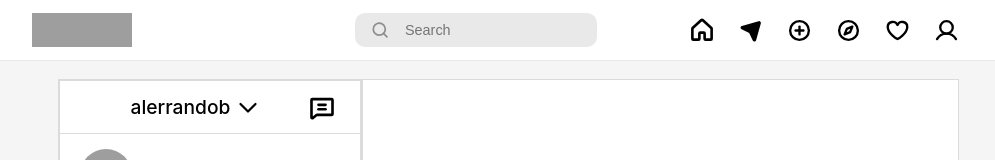
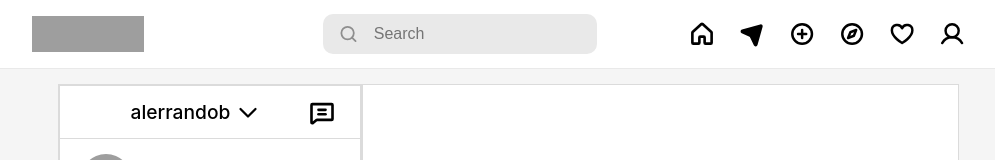
Before and after one commit to Alerrando/Instagram-Clone, a React (Vite) app: page /direct in a window 1280 px wide. Shown: the top 160 px of the page, without its empty margins (132-1127 px from the left). Built offline with nearby package versions, Linux system fonts and the light colour scheme; grey boxes are pictures that could not be loaded.

Commit message:
add folder new message

```diff
--- a/src/Router.tsx
+++ b/src/Router.tsx
@@ -1,6 +1,7 @@
 import { Route, Routes, BrowserRouter } from "react-router-dom";
 import { App } from "./App";
 import { Direct } from "./pages/Direct";
+import { NewMessage } from "./pages/Direct/Main/NewMessage";
 
 export function Router(){
     return(
@@ -8,6 +9,7 @@ export function Router(){
             <Routes>
                 <Route path="/" element={<App />} />
                 <Route path="/direct" element={<Direct />} />
+                <Route path="/direct/new-message" element={<NewMessage />} />
             </Routes>
         </BrowserRouter>
     )
--- a/src/pages/Direct/Header/index.tsx
+++ b/src/pages/Direct/Header/index.tsx
@@ -24,7 +24,11 @@ export function Header(){
                             <ArrowLeft size={24} weight="bold"/>
                         </Link>
                         <h2 translate='no'>alerrandob</h2>
-                        <Plus size={32} weight="bold" />
+
+                        <Link to="/direct/new-message">
+                            <Plus size={32} weight="bold" />
+                        </Link>
+
                     </header>
                 </div>
 
--- a/src/pages/Direct/Header/style.scss
+++ b/src/pages/Direct/Header/style.scss
@@ -32,35 +32,14 @@
 @media screen and (min-width: reset.$sizeNotebook) {
     .header-princ.direct {
         background-color: white;
-        height: 60px;
+        height: 68px;
         .container-header {
             .img-Instagram.direct {
-                @include reset.width-height(34px, 3333.5px);
                 margin-left: 11px;
-
-                img{
-                    @include reset.width-height(34px, 100px);
-                }
             }
 
             .mobile {
                 display: none;
-            }
-
-            #search-container{
-                height: 34px;
-
-                .search{
-                    @include reset.width-height(30px, 210px);
-
-                    svg{
-                        width: 22;
-                    }
-
-                    input{
-                        font-size: 0.9rem
-                    }
-                }
             }
 
             .desktop {
@@ -72,16 +51,6 @@
                             @include reset.width-height(28px, 28px);
                         }
                     }
-
-                    a{
-                        svg{
-                            @include reset.width-height(23px, 23px);
-                        }
-                    }
-
-                    svg{
-                        @include reset.width-height(25px, 25px);
-                    }
                 }
             }
 
--- a/src/pages/Direct/Main/Modal/index.tsx
+++ b/src/pages/Direct/Main/Modal/index.tsx
@@ -1,5 +1,7 @@
 export function Modal(){
     return(
-        <h1>Hello World</h1>
+        <div className="modal-container">
+
+        </div>
     )
 }
--- /dev/null
+++ b/src/pages/Direct/Main/Modal/style.scss
@@ -0,0 +1 @@
+@use '../../../../components/reset.scss';
--- /dev/null
+++ b/src/pages/Direct/Main/NewMessage/index.tsx
@@ -0,0 +1,5 @@
+export function NewMessage(){
+    return(
+        <h1>Hello World</h1>
+    )
+}
--- a/src/pages/Direct/Main/index.tsx
+++ b/src/pages/Direct/Main/index.tsx
@@ -5,6 +5,7 @@ import {
   PaperPlaneTilt,
 } from "phosphor-react";
 import { useState } from "react";
+import { Link } from "react-router-dom";
 import { storiesInfos } from "../../../components/Main/Carrossel Stories";
 import { Modal } from "./Modal";
 import "./style.scss";
@@ -32,7 +33,8 @@ export function Main() {
               </h2>
               <CaretDown size={24} weight="bold" />
             </div>
-            <ChatText size={28} weight="bold" />
+
+              <ChatText size={28} weight="bold" />
           </div>
           <div className="stories-feed direct">
             <div className="stories-container">
--- a/src/pages/Direct/Main/style.scss
+++ b/src/pages/Direct/Main/style.scss
@@ -106,7 +106,7 @@
         align-items: center;
         display: flex;
         justify-content: center;
-        margin-top: 18px;
+        margin-top: 15px;
         .desktop{
             display: block;
         }
```
